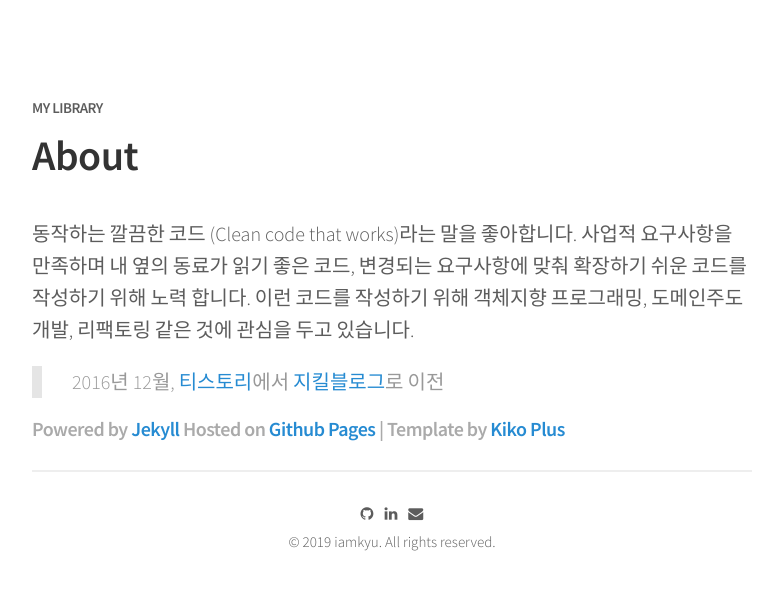
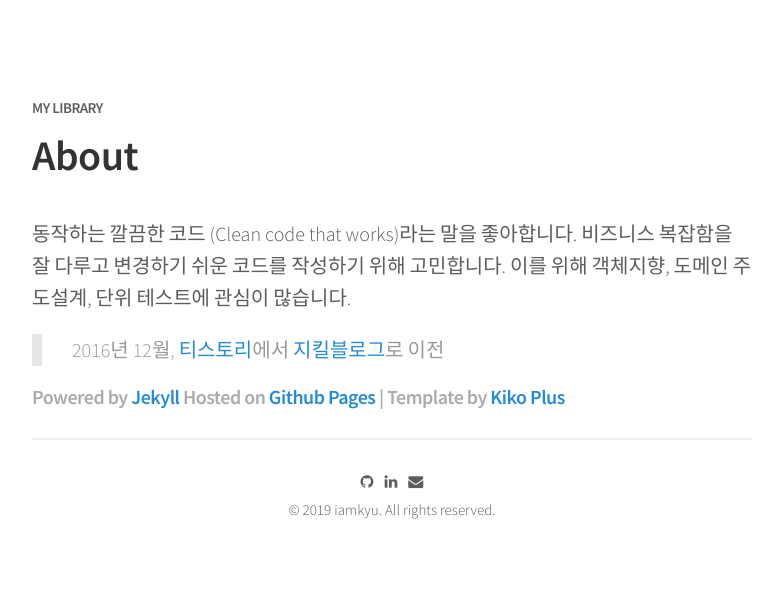
Before and after one commit to iamkyu/iamkyu.github.io, a Jekyll site: the page built from about.md, in a window 1280 px wide. Shown: the top 590 px of the page, without its empty margins (248-1031 px from the left). Built offline with Jekyll 4.4.1, drawn with Linux system fonts in a browser that asks for light colours; nearby versions of some CDN libraries.

Commit message:
Update about.md

```diff
--- a/about.md
+++ b/about.md
@@ -3,7 +3,7 @@ title: About
 permalink: /about/
 ---
 
-동작하는 깔끔한 코드 (Clean code that works)라는 말을 좋아합니다. 사업적 요구사항을 만족하며 내 옆의 동료가 읽기 좋은 코드, 변경되는 요구사항에 맞춰 확장하기 쉬운 코드를 작성하기 위해 노력 합니다. 이런 코드를 작성하기 위해 객체지향 프로그래밍, 도메인주도개발, 리팩토링 같은 것에 관심을 두고 있습니다.
+동작하는 깔끔한 코드 (Clean code that works)라는 말을 좋아합니다. 비즈니스 복잡함을 잘 다루고 변경하기 쉬운 코드를 작성하기 위해 고민합니다. 이를 위해 객체지향, 도메인 주도설계, 단위 테스트에 관심이 많습니다.
 
 
 
```
